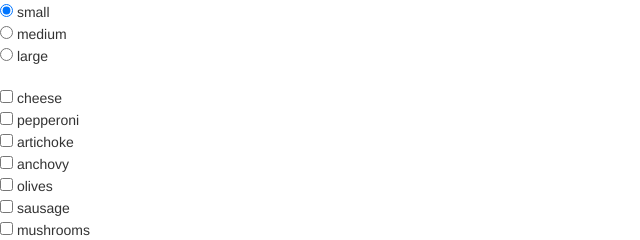
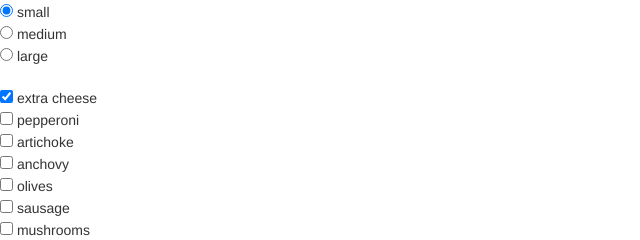
Before and after one commit to iantwilcox91/OrderPizzaProject, a plain HTML site: page index.html in a window 1280 px wide. Shown: the top 240 px of the page, 0-640 px from the left. Drawn offline with nearby package versions, Linux system fonts and the light colour scheme.

```diff
--- a/index.html
+++ b/index.html
@@ -10,6 +10,7 @@
     <meta charset="utf-8">
     <title>Order a Pizza Project</title>
   </head>
+
   <body>
     <form id=sizeOfPizza>
       <input type="radio" name="size" value="1" checked> small<br>
@@ -17,8 +18,9 @@
       <input type="radio" name="size" value="3"> large<br>
     </form>
     <br>
+
     <form id=toppingsOnPizza>
-      <input type="checkbox" class="topping" value="cheese"> cheese<br>
+      <input type="checkbox" class="topping" value="cheese" checked> extra cheese<br>
       <input type="checkbox" class="topping" value="pepperoni"> pepperoni<br>
       <input type="checkbox" class="topping" value="artichoke"> artichoke<br>
       <input type="checkbox" class="topping" value="anchovy"> anchovy<br>
@@ -28,6 +30,8 @@
       <input type="checkbox" class="topping" value="onions"> onions<br>
     </form>
     <br>
+
     <button type="button" class="btn btn-success btn-sm" name="button" id="goButton" >GO!</button>
   </body>
+
 </html>
```
Also changed, not shown: js/scripts.js (+0 -7 lines).
